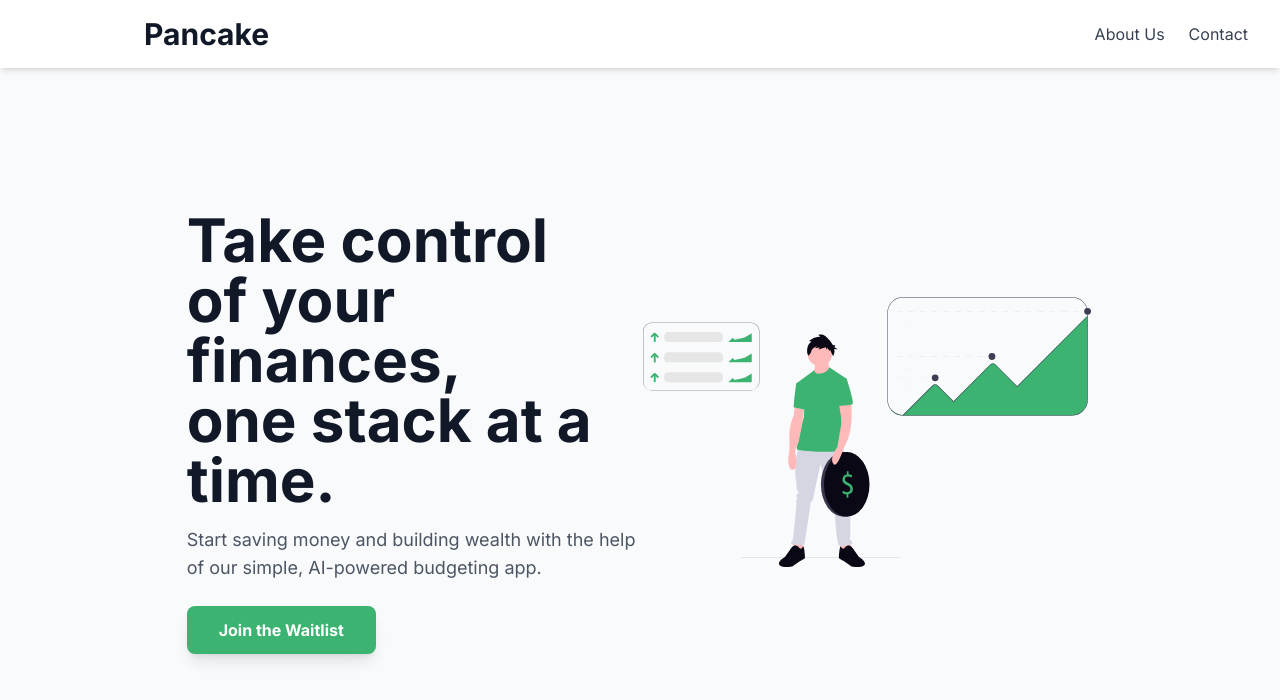
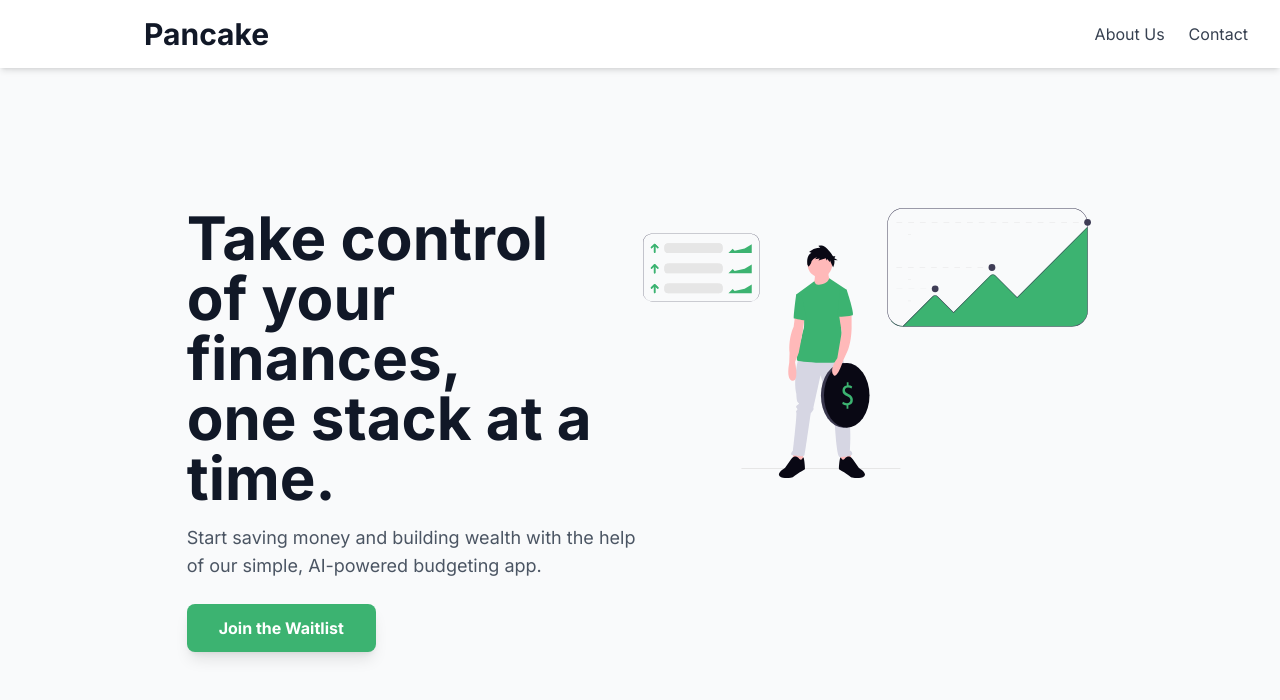
Before and after one commit to pancake-brandon/pancake-budgeting, a plain HTML site: page index.html in a window 1280 px wide. Drawn offline with nearby package versions, Linux system fonts and the light colour scheme.

Commit message:
Updated index.html

```diff
--- a/index.html
+++ b/index.html
@@ -35,7 +35,7 @@
     </div>
 
     <!-- Hero Section -->
-    <section class="h-screen flex md:flex-row flex-col items-center justify-center px-6 md:px-24 pt-6 md:pt-16 mt-36 md:mt-0 gap-6 md:gap-0">
+    <section class="h-screen flex md:flex-row flex-col items-start justify-center px-6 pt-6 md:pt-52 md:px-24 mt-36 md:mt-0 gap-6 md:gap-0">
 
         <!-- Text Content -->
         <div class="md:w-5/12 text-left">
```
